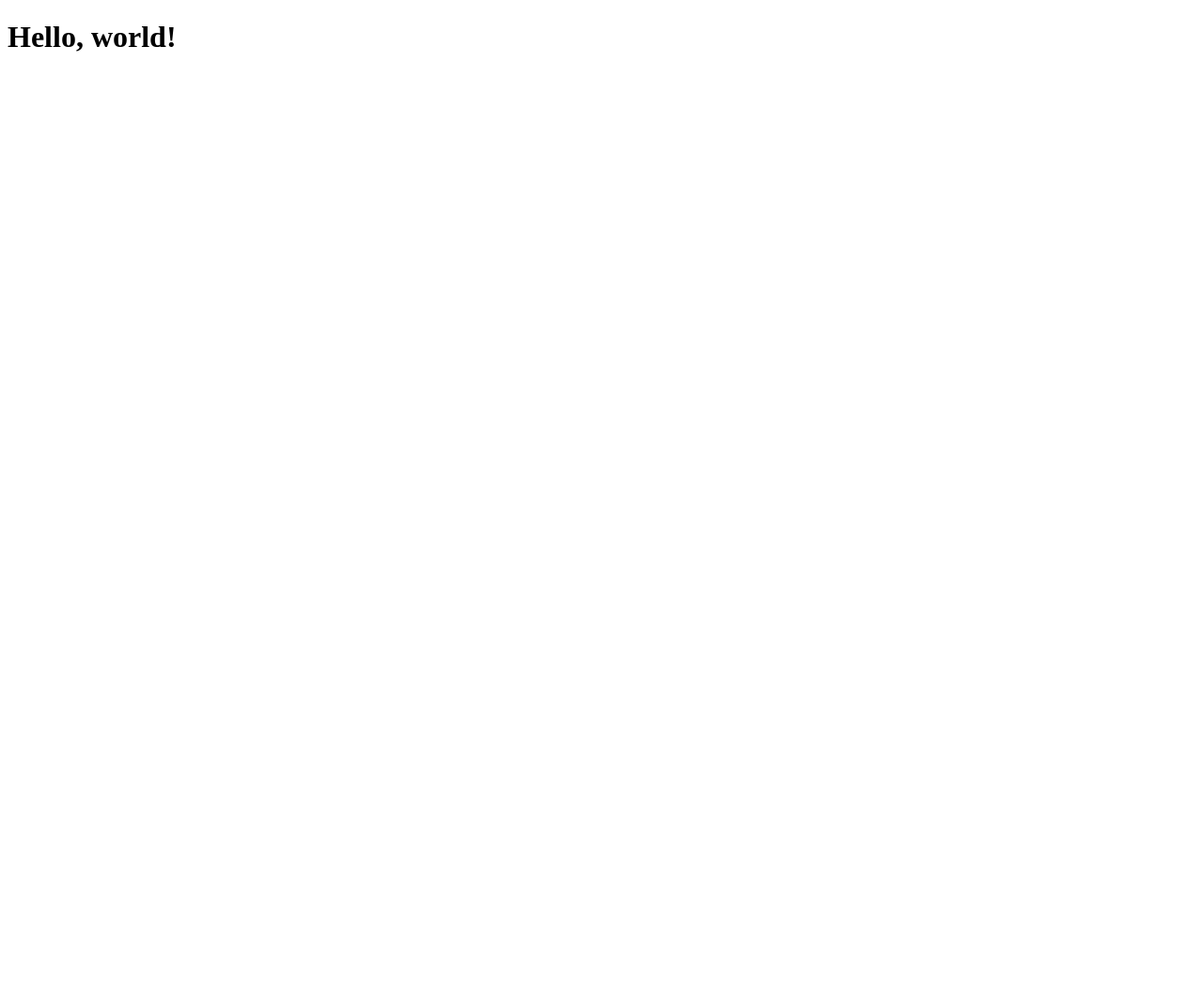
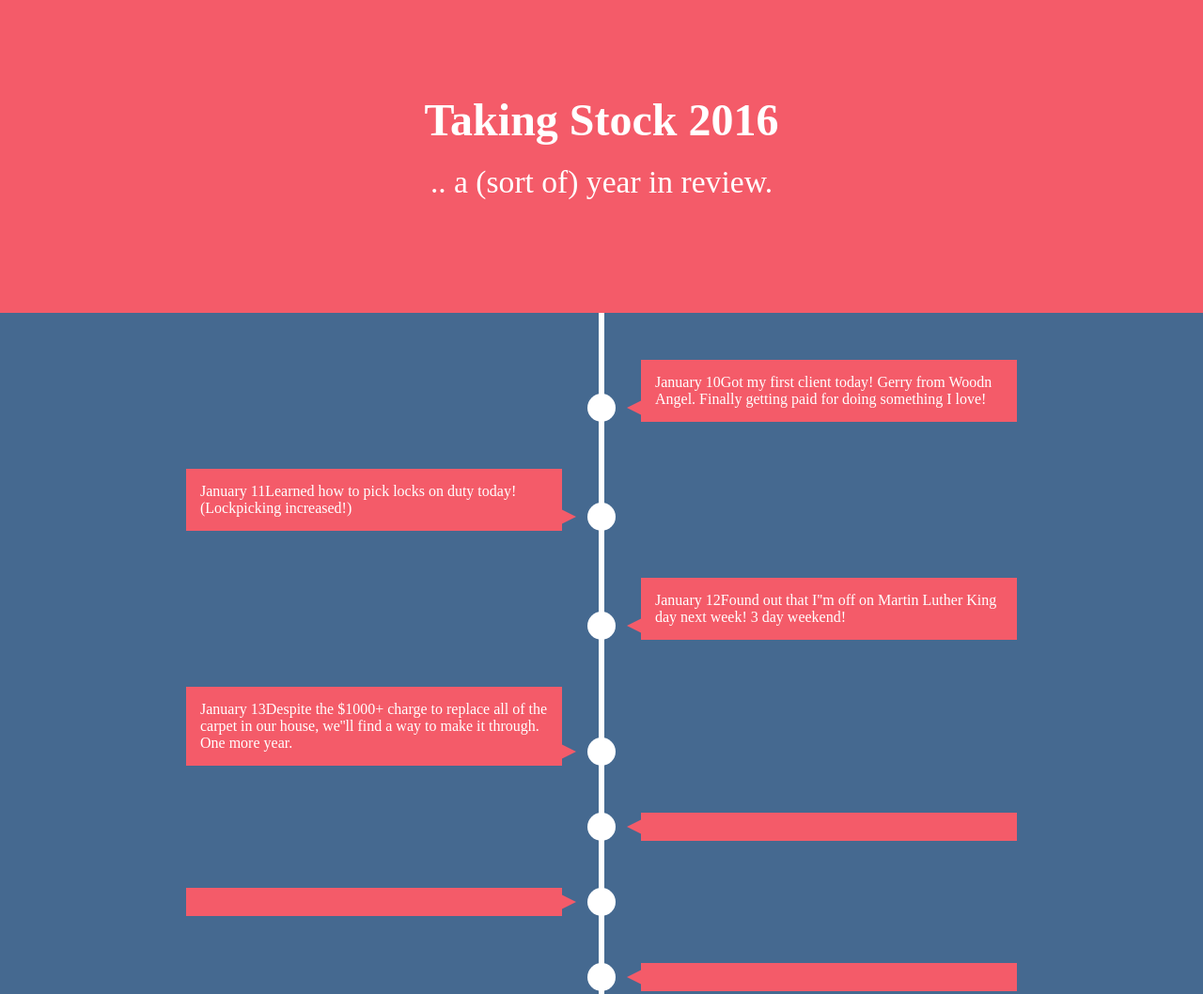
Before and after one commit to aechagen/taking-stock-2016, a plain HTML site: page index.html in a window 1280 px wide. Shown: the top 1058 px of the page at 94% size. Before the commit the page ends 800 px from the top, so only its background shows below. Drawn offline with nearby package versions, Linux system fonts and the light colour scheme.

Commit message:
Added basic structure and styling to timeline.. Realized that adding 4 months worth of happy moments might take a little bit. Might just summarize for final project.

```diff
--- a/css/styles.sass
+++ b/css/styles.sass
@@ -0,0 +1,72 @@
+*
+	margin: 0
+	padding: 0
+	box-sizing: border-box
+
+body
+	padding-bottom: 50px
+	background: #456990
+	overflow-x: hidden
+	padding-bottom: 50px
+	color: #fff
+
+header
+	background: #F45B69
+	color: #fff
+	padding: 100px 0
+	text-align: center
+	h1
+		font-size: 3.0rem
+	p
+		font-size: 2.1rem
+		padding: 20px
+
+.timeline ul li
+	list-style-type: none
+	position: relative
+	width: 6px
+	margin: 0 auto
+	padding-top: 50px
+	background: #fff
+
+.timeline ul li::after
+	content: ''
+	position: absolute
+	left: 50%
+	bottom: 0
+	transform: translateX(-50%)
+	width: 30px
+	height: 30px
+	border-radius: 50%
+	background: inherit
+
+.timeline ul li div
+	position: relative
+	bottom: 0
+	width: 400px
+	padding: 15px
+	background: #f45b69
+
+.timeline ul li div::before
+	content: ''
+	position: absolute
+	bottom: 7px
+	width: 0
+	height: 0
+	border-style: solid
+
+.timeline ul li:nth-child(odd) div
+	left: 45px
+
+.timeline ul li:nth-child(odd) div::before
+	left: -15px
+	border-width: 8px 16px 8px 0
+	border-color: transparent #f45b69 transparent transparent
+
+.timeline ul li:nth-child(even) div
+	left: -439px
+
+.timeline ul li:nth-child(even) div::before
+	right: -15px
+	border-width: 8px 0 8px 16px
+	border-color: transparent transparent transparent #f45b69
--- a/index.html
+++ b/index.html
@@ -4,10 +4,72 @@
 	<meta charset="UTF-8">
 	<meta http-equiv="X-UA-Compatible" content="IE=edge">
 	<meta name="viewport" content="width=device-width,initial-scale=1">
-	<title>Bootstrap Starter Template</title>
+	<link rel="stylesheet" href="css/styles.css">
+	<title>Taking Stock 2016</title>
 </head>
 <body>
-	<h1>Hello, world!</h1>
+	<header>
+		<h1 class="text-center">Taking Stock 2016</h1>
+		<p>.. a (sort of) year in review.</p>
+	</header>
+
+	<section class="timeline">
+		<ul>
+			<li>
+				<div>
+					<time>January 10</time>Got my first client today! Gerry from Woodn Angel. Finally getting paid for doing something I love!
+				</div>
+			</li>
+
+			<li>
+				<div>
+					<time>January 11</time>Learned how to pick locks on duty today! (Lockpicking increased!)
+				</div>
+			</li>
+
+			<li>
+				<div>
+					<time>January 12</time>Found out that I''m off on Martin Luther King day next week! 3 day weekend!
+				</div>
+			</li>
+
+			<li>
+				<div>
+					<time>January 13</time>Despite the $1000+ charge to replace all of the carpet in our house, we''ll find a way to make it through. One more year.
+				</div>
+			</li>
+
+			<li>
+				<div>
+					<time></time>
+				</div>
+			</li>
+
+			<li>
+				<div>
+					<time></time>
+				</div>
+			</li>
+
+			<li>
+				<div>
+					<time></time>
+				</div>
+			</li>
+
+			<li>
+				<div>
+					<time></time>
+				</div>
+			</li>
+
+			<li>
+				<div>
+					<time></time>
+				</div>
+			</li>
+		</ul>
+	</section>
 
 	<!-- Load jQuery -->
 	<script src="https://ajax.googleapis.com/ajax/libs/jquery/1.11.3/jquery.min.js"></script>
```
Also changed, not shown: css/styles.css (added), 1 other file.
